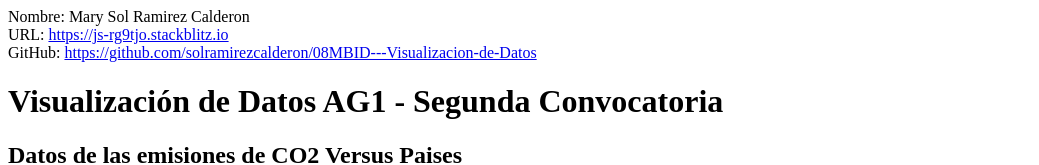
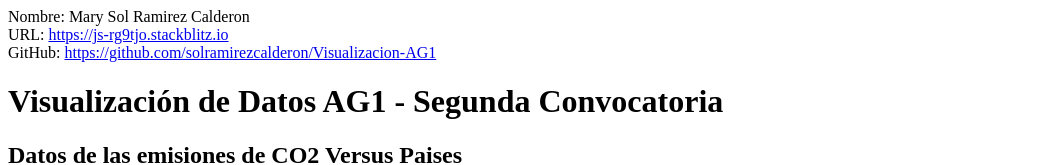
Before and after one commit to solramirezcalderon/Visualizacion-AG1, a website: page index.html in a window 1280 px wide. Shown: the top 165 px of the page, without its empty margins (0-1039 px from the left). Drawn offline with Linux system fonts and the light colour scheme.

Commit message:
1 file modified

```diff
--- a/index.html
+++ b/index.html
@@ -8,8 +8,8 @@
 <br />
 
 <span class="negrita">GitHub:</span>
-<a href="https://github.com/solramirezcalderon/08MBID---Visualizacion-de-Datos" target="_blank">
-  https://github.com/solramirezcalderon/08MBID---Visualizacion-de-Datos
+<a href="https://github.com/solramirezcalderon/Visualizacion-AG1" target="_blank">
+  https://github.com/solramirezcalderon/Visualizacion-AG1
 </a>
 
 <h1> Visualización de Datos AG1 - Segunda Convocatoria </h1>
```
